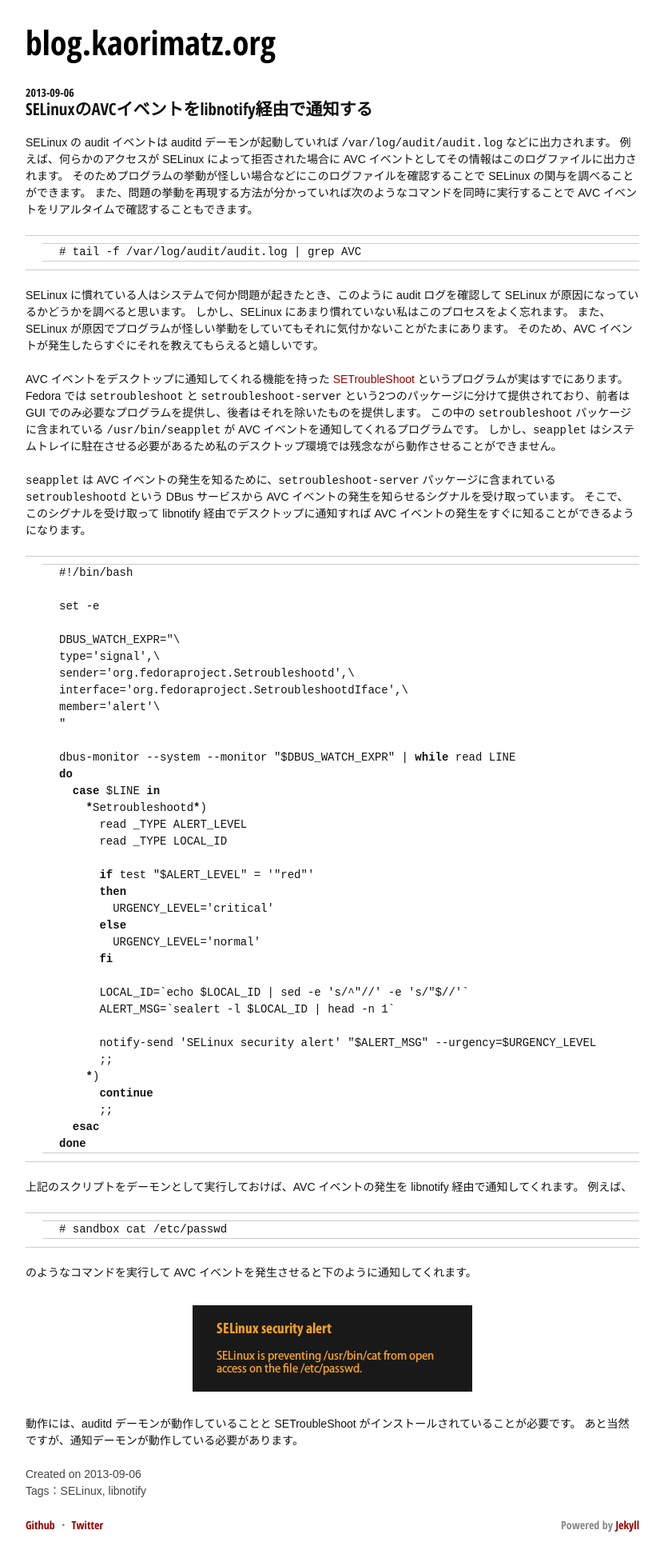
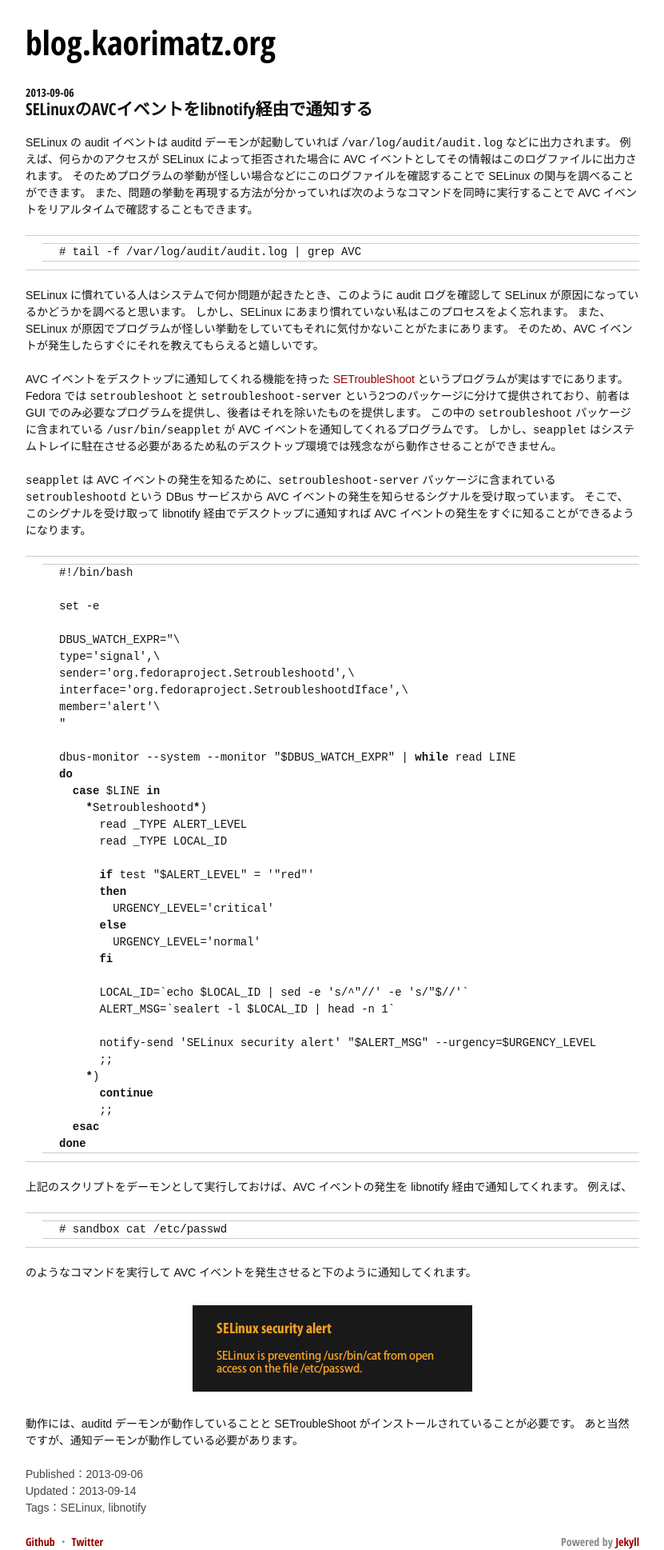
Before and after one commit to kaorimatz/blog.kaorimatz.org, a Jekyll site: the page built from _posts/2013-09-06-notify-selinux-avc-events.mkd, in a window 1280 px wide. Shown: the whole page at 80% size, without its empty margins (224-1055 px from the left). Built offline with Jekyll 4.4.1, drawn with Linux system fonts in a browser that asks for light colours; nearby versions of some CDN libraries; Markdown is read by kramdown in place of the engine named in the settings; before the commit the page ends 1917 px from its top, so only the background shows below that.

Commit message:
Show both the published and the updated date of a post

```diff
--- a/_includes/article.html
+++ b/_includes/article.html
@@ -9,7 +9,10 @@
   <footer>
     <div class="post-meta">
       <ul>
-        <li class="postdate">Created on <time datetime="{{ page.date | date: '%Y-%m-%d'}}">{{ page.date | date: '%Y-%m-%d' }}</time></li>
+        <li class="published-date">Published：<time datetime="{{ page.date | date: '%Y-%m-%d'}}">{{ page.date | date: '%Y-%m-%d' }}</time></li>
+        {% if page.updated %}
+          <li class="updated-date">Updated：<time datetime="{{ page.updated | date: '%Y-%m-%d'}}">{{ page.updated | date: '%Y-%m-%d' }}</time></li>
+        {% endif %}
         <li class="tags">
           Tags：{% for tag in page.tags %}<span class="tag">{{ tag }}</span>{% unless forloop.last %}, {% endunless %}{% endfor %}
         </li>
```
